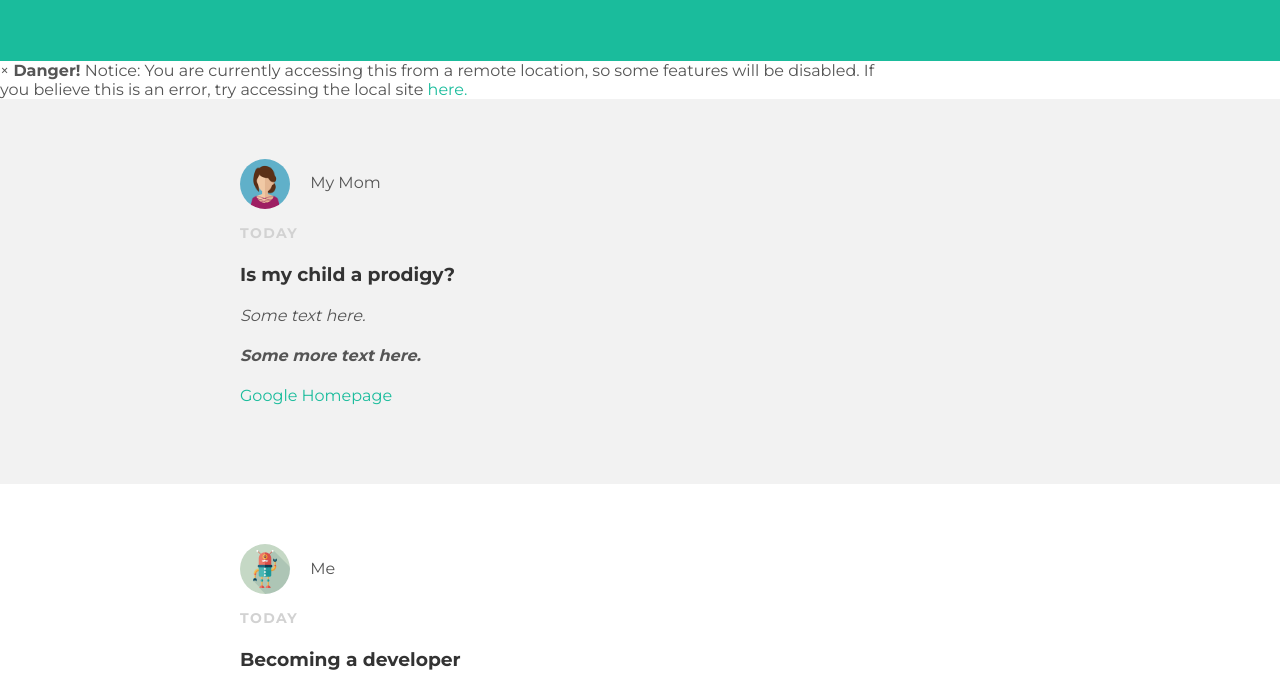
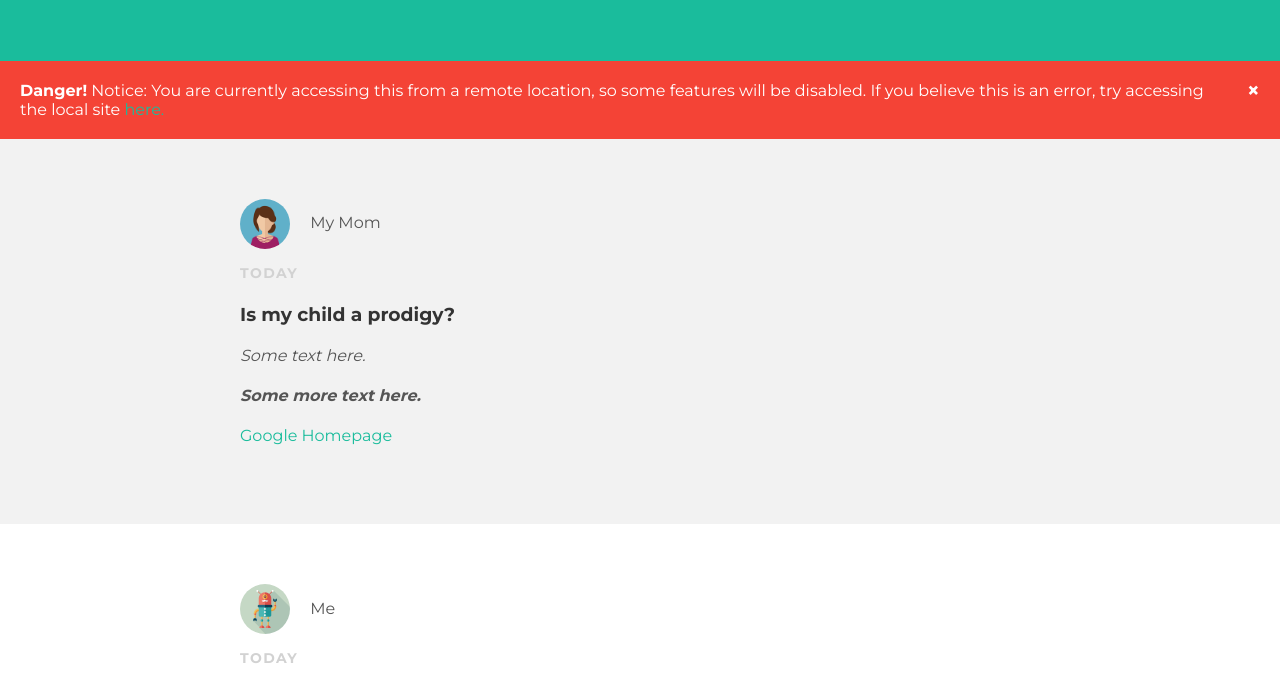
Before and after one commit to jwgarr22/jwgarr22.github.io, a plain HTML site: page index.html in a window 1280 px wide. Shown: the part 89-774 px from the top of the page. Drawn offline with Linux system fonts and the light colour scheme.

Commit message:
Update style.css

```diff
--- a/style.css
+++ b/style.css
@@ -100,3 +100,23 @@ p {
 #footer p {
   color: white;
 }
+.alert {
+    padding: 20px;
+    background-color: #f44336;
+    color: white;
+}
+
+.closebtn {
+    margin-left: 15px;
+    color: white;
+    font-weight: bold;
+    float: right;
+    font-size: 22px;
+    line-height: 20px;
+    cursor: pointer;
+    transition: 0.3s;
+}
+
+.closebtn:hover {
+    color: black;
+}
```
